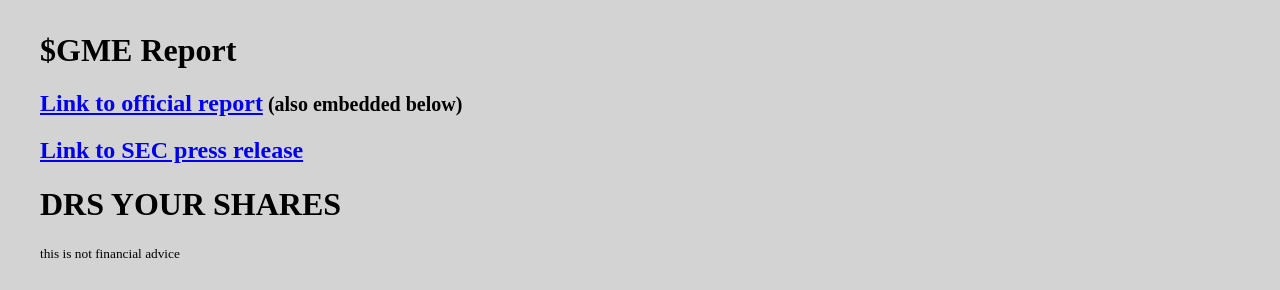
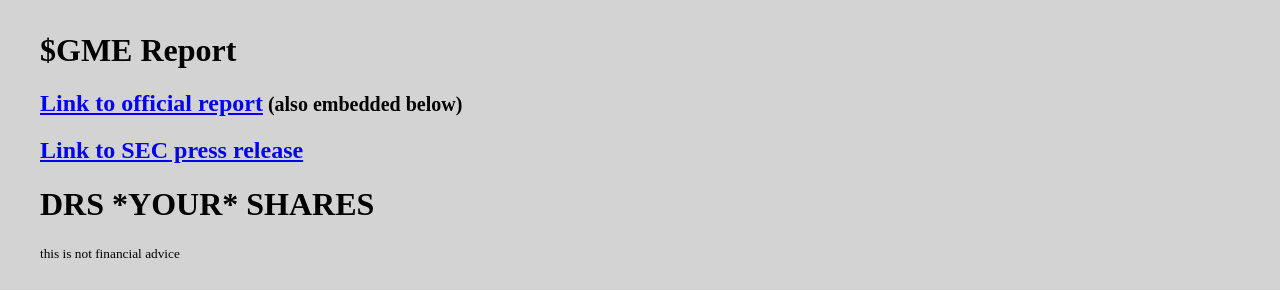
Before and after one commit to gmesecreport/gme-sec-report, a plain HTML site: page docs/index.html in a window 1280 px wide. Shown: the top 290 px of the page. Drawn offline with Linux system fonts and the light colour scheme.

Commit message:
Update index.html

```diff
--- a/docs/index.html
+++ b/docs/index.html
@@ -38,7 +38,7 @@
       <h1>$GME Report</h1>
       <h2><a href="https://www.sec.gov/files/staff-report-equity-options-market-struction-conditions-early-2021.pdf">Link to official report</a><small> (also embedded below)</small></h2>
       <h2><a href="https://www.sec.gov/news/press-release/2021-212">Link to SEC press release</a></h2>
-      <h1 id="drs-your-shares">DRS <b>YOUR</b> SHARES</h1>
+      <h1 id="drs-your-shares">DRS <b>*YOUR*</b> SHARES</h1>
       <p><small>this is not financial advice</small></p>
       <p class="hidden">HEDGIES R FUK</p>
     </div>
```
